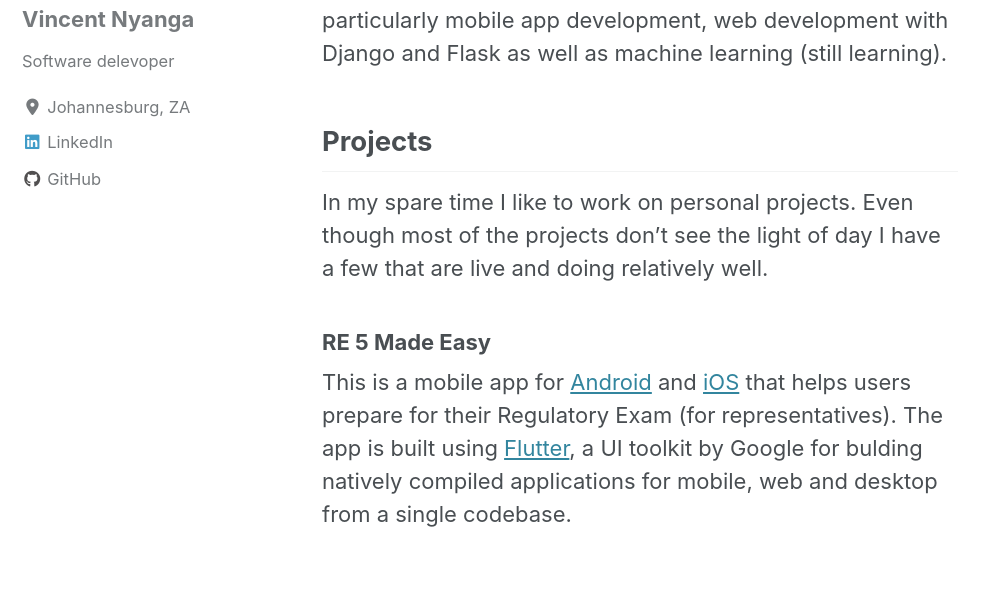
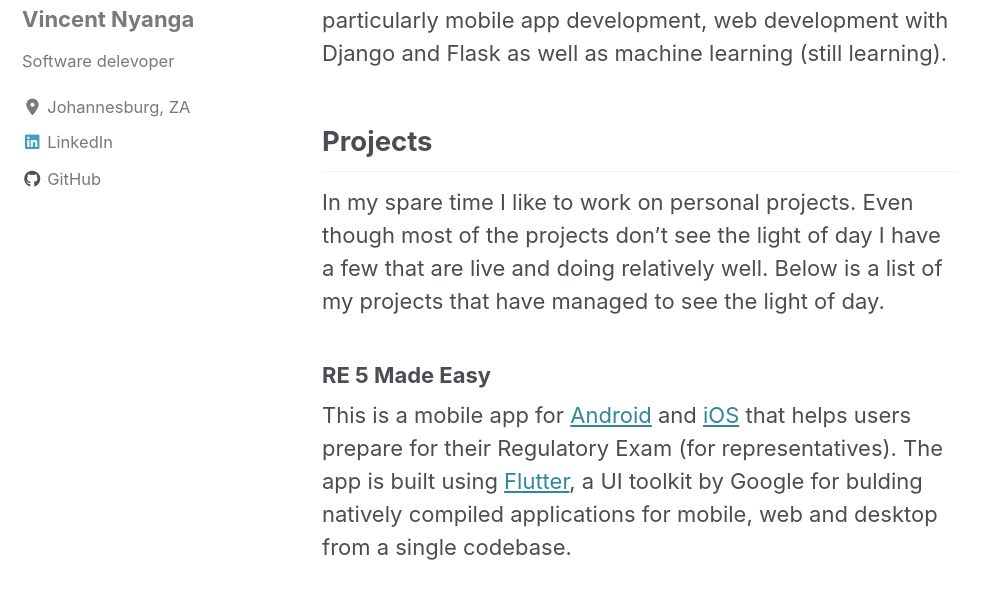
Before and after one commit to vince-nyanga/vince-nyanga.github.io, a Jekyll site: the page built from _pages/about.md, in a window 1280 px wide and 900 px high, cut to the strip 225-824 px from the top of the window. Shown: the whole strip, without its empty margins (0-998 px from the left). Built offline with Jekyll 4.4.1, drawn with Linux system fonts in a browser that asks for light colours; cached includes are drawn as plain includes; nearby versions of some CDN libraries.

Commit message:
updated about page

```diff
--- a/_pages/about.md
+++ b/_pages/about.md
@@ -6,7 +6,7 @@
 I'm a software developer based in Johannesburg, South Africa. I enjoy working on anything software related particularly mobile app development, web development with Django and Flask as well as machine learning (still learning).
 
 ## Projects
-In my spare time I like to work on personal projects. Even though most of the projects don't see the light of day I have a few that are live and doing relatively well.
+In my spare time I like to work on personal projects. Even though most of the projects don't see the light of day I have a few that are live and doing relatively well. Below is a list of my projects that have managed to see the light of day.
 
 ### RE 5 Made Easy
 This is a mobile app for [Android](https://play.google.com/store/apps/details?id=me.vincenyanga.re5) and [iOS](https://apps.apple.com/us/app/re-5-made-easy/id1483182746) that helps users prepare for their Regulatory Exam (for representatives). The app is built using [Flutter](https://flutter.dev/), a UI toolkit by Google for bulding natively compiled applications for mobile, web and desktop from a single codebase.
```
